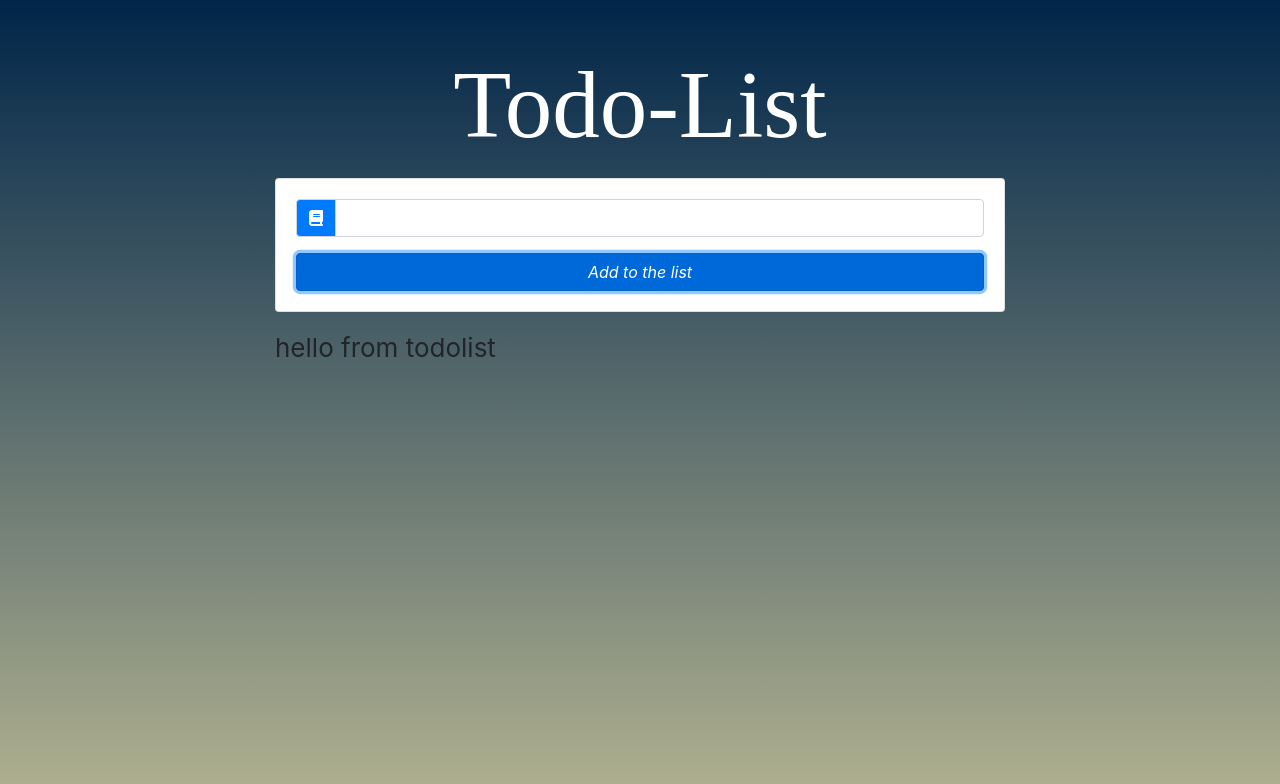
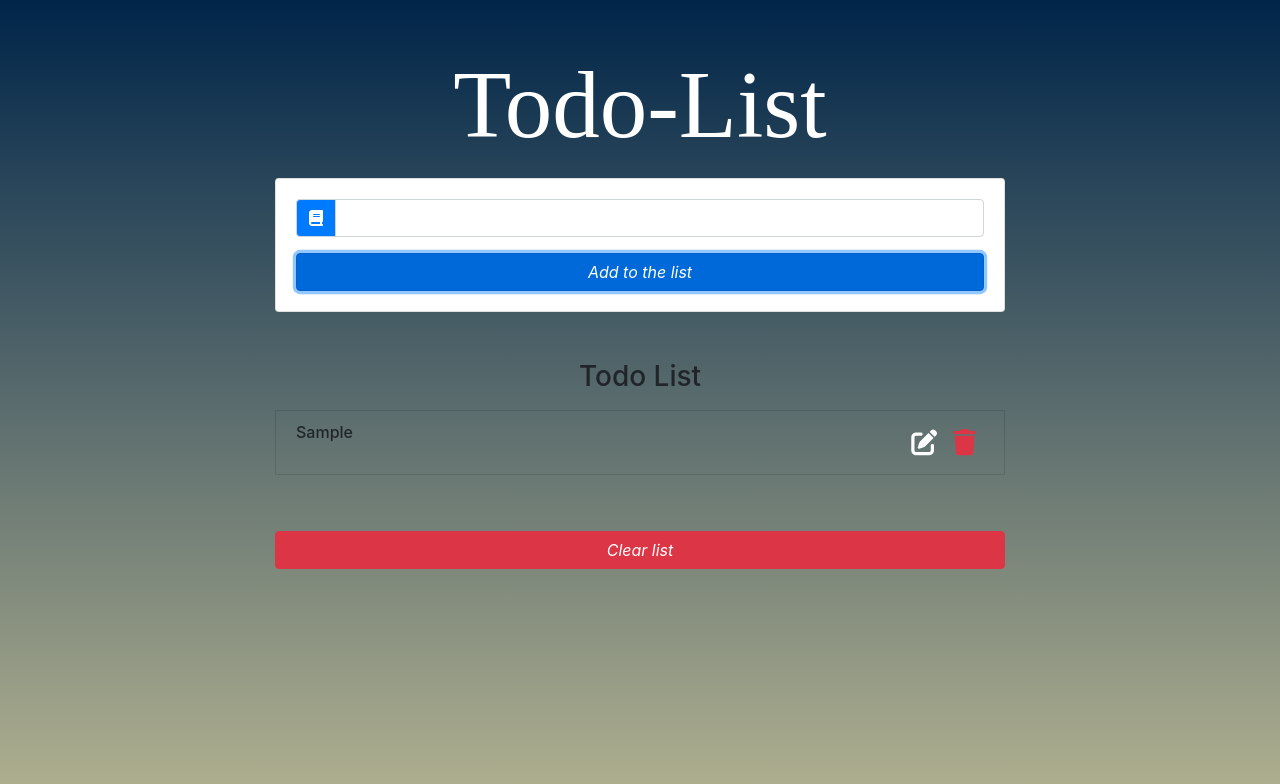
Before and after one commit to NitinKumar16/react-todo-list, a React (Create React App) app: page / in a window 1280 px wide. Both pictures are taken after typing "Sample" into the empty fields and a click on the button "Add to the list". Shown: the top 784 px of the page. Built offline with nearby package versions, Linux system fonts and the light colour scheme; a web font is replaced by a local one.

Commit message:
todoItems

```diff
--- a/src/App.js
+++ b/src/App.js
@@ -31,15 +31,14 @@
       item: " ",
       id: uuid(),
       editItem:false
-    },
-    ()=> console.log(this.state)
+    }
     );
   };
   clearList =()=>{
     console.log('clearList')
   }
   handleDelete = id =>{
-    console.log('handle edit ${id}')
+    console.log('handle delete ${id}')
   }
   handleEdit = id =>{
     console.log('edit edit ${id}')
--- a/src/components/TodoItem.js
+++ b/src/components/TodoItem.js
@@ -2,10 +2,20 @@
 
 export default class TodoItem extends Component {
     render() {
+        const {title, handleDelete, handleEdit}=this.props
         return (
-            <div>
-                hello from todoItem
-            </div>
+            <li className="list-group-item text-capitalized d-flex justify-content-between my-2
+            bg-transparent">
+                <h6>{title}</h6>
+                <div className="todo-icon">
+                    <span className="mx-2 text-white" onClick={handleEdit}>
+                    <i className="fas fa-edit"></i>
+                    </span>
+                    <span className="mx-2 text-danger" onClick={handleDelete}>
+                    <i className="fas fa-trash"></i>
+                    </span>
+                </div>
+            </li>
         )
     }
 }
--- a/src/components/TodoList.js
+++ b/src/components/TodoList.js
@@ -1,11 +1,18 @@
 import React, { Component } from 'react'
+import TodoItem from './TodoItem';
 
 export default class TodoList extends Component {
     render() {
+        const {items,clearList,handleDelete,handleEdit}=this.props
         return (
-            <div>
-                hello from todolist
-            </div>
-        )
+            <ul className="list-group my-5">
+                <h3 className="text-capitalize text-center">todo List</h3>
+                {items.map(item=>{return(<TodoItem key={item.id}
+                    title={item.title} handleDelete={()=>handleDelete(item.id)}
+                    handleEdit={()=>handleEdit(item.id)}/>)})}
+                <button type="button" className="btn btn-danger btn-block font-italic mt-5"
+                onClick ={clearList}>Clear list</button>
+            </ul>
+        );
     }
 }
```
